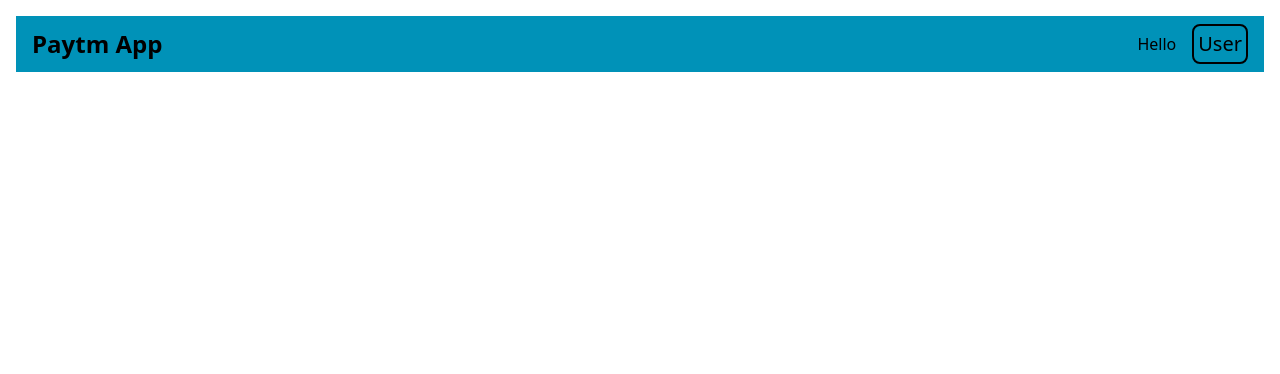
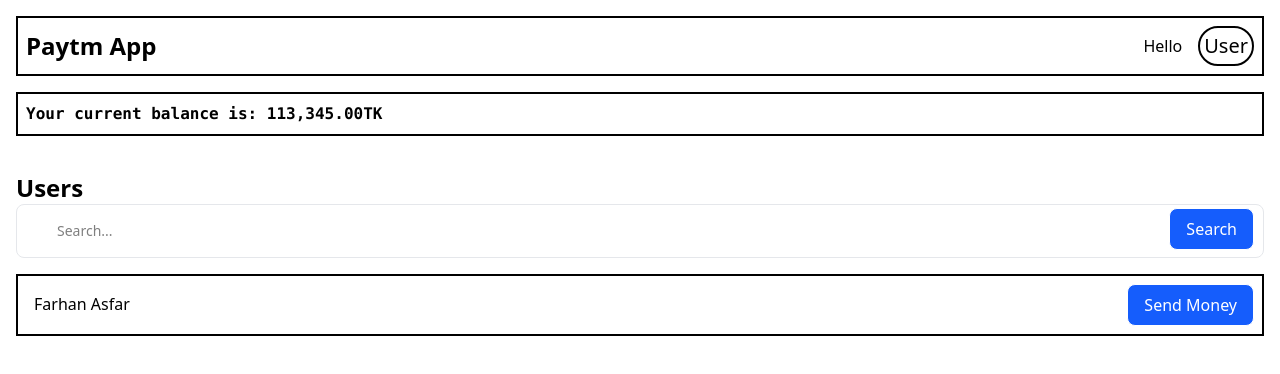
Before and after one commit to FarhanAsfar/TOP-Projects, a React (Vite) app in the folder paytm/frontend/: page /dashboard in a window 1280 px wide. Shown: the top 374 px of the page. Built offline with nearby package versions, Linux system fonts and the light colour scheme.

Commit message:
add dashboard page

```diff
--- a/paytm/frontend/src/App.css
+++ b/paytm/frontend/src/App.css
@@ -1 +1,5 @@
 @import "tailwindcss";
+
+@tailwind base;
+@tailwind components;
+@tailwind utilities;
--- a/paytm/frontend/src/components/Button.jsx
+++ b/paytm/frontend/src/components/Button.jsx
@@ -3,7 +3,7 @@
     <button
       type={type}
       className="mt-4 py-2 bg-transparent hover:bg-blue-500 text-blue-600 border-2 border-blue-500
-                    font-semibold hover:text-white hover:border-transparent rounded-full"
+                    font-semibold hover:text-white hover:border-transparent rounded-full p-2"
     >{label}</button>
   );
 };
--- a/paytm/frontend/src/components/Dashboard.jsx
+++ b/paytm/frontend/src/components/Dashboard.jsx
@@ -5,15 +5,37 @@
 
     return (
         <>
-            <div className="bg-cyan-600 m-4">
-                <nav className="flex items-center justify-between m-2 p-2">
+            <div className="m-4 border-blue-700">
+                <nav className=" border-2 flex items-center justify-between p-2">
                     <a href="" onClick={() => navigate("/")} className="font-extrabold text-2xl">Paytm App</a>
 
                     <div className="flex items-center gap-4 ">
                         <h2 className="">Hello</h2>
-                        <button className="border-2 rounded-lg text-xl p-1">User</button>
+                        <button className="border-2 rounded-full text-xl p-1 hover:bg-gray-50">User</button>
                     </div>
                 </nav>
+
+                <div className="mt-4 p-2 border-2">
+                    <p className="font-bold font-mono">Your current balance is: 113,345.00TK</p>
+                </div>
+
+                <div className=" mt-4">
+                    <p className="text-2xl font-bold mt-9">Users</p>
+                    <div className="relative">
+                    <input type="search"
+                    className="block border rounded-lg p-4 w-full ps-10 border-gray-200 text-sm focus:outline-none focus:ring-blue-600 focus:border-blue-600"
+                    placeholder="Search..."/>
+
+                    <button className="border rounded-lg  absolute end-2.5 bottom-2 text-white bg-blue-600 hover:bg-blue-800 font-medium px-4 py-2">Search</button>
+                    </div>
+
+                    <div className="border-2 mt-4 flex justify-between">
+                        <div className="m-4">Farhan Asfar</div>
+                        <div>
+                        <button className="border rounded-lg text-white bg-blue-600 hover:bg-blue-800 font-medium m-2 px-4 py-2">Send Money</button>
+                        </div>
+                    </div>
+                </div>
             </div>
         </>
     )
```
